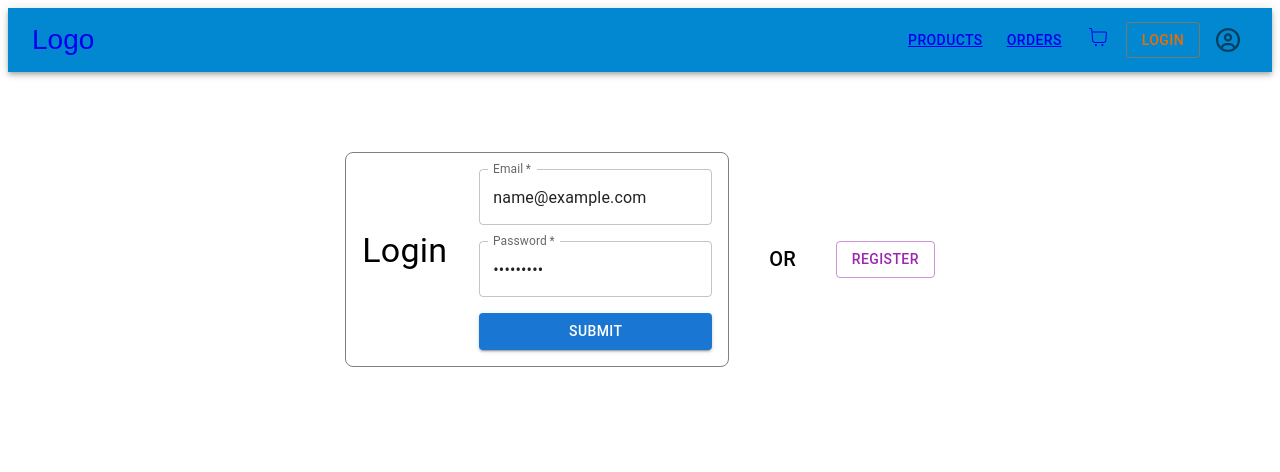
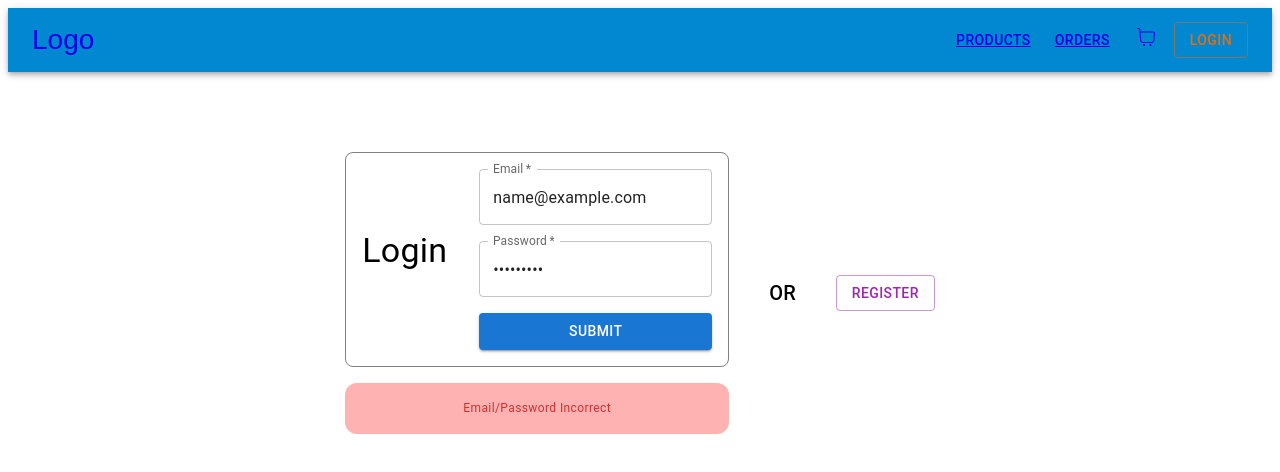
Before and after one commit to Sujan-1990/shopping-cart, a React (Vite) app: page /login in a window 1280 px wide. Both pictures are taken after typing "name@example.com", "Sample123" into the empty fields and a click on the button "SUBMIT". Shown: the top 472 px of the page. Built offline with nearby package versions, Linux system fonts and the light colour scheme; data requests are answered from the project's data file.

Commit message:
login logout user implemented

```diff
--- a/data/data.json
+++ b/data/data.json
@@ -64,14 +64,7 @@
       "quantity": 0
     }
   ],
-	"cart": [
-		{
-			"id": "1736340225680",
-			"productId": "4",
-			"quantity": 2,
-			"productName": "Laptop 333"
-		}
-	],
+  "cart": [],
   "orders": [
     {
       "id": "1736340057663",
@@ -90,13 +83,37 @@
           "productName": "PC Dock"
         }
       ]
+    },
+    {
+      "id": "1736416227467",
+      "createdAt": "2025-01-09T09:50:27.467Z",
+      "items": [
+        {
+          "id": "1736340225680",
+          "productId": "4",
+          "quantity": 2,
+          "productName": "Laptop 333"
+        },
+        {
+          "id": "1736416219905",
+          "productId": "2",
+          "quantity": 1,
+          "productName": "Chair"
+        },
+        {
+          "id": "1736416221621",
+          "productId": "1",
+          "quantity": 1,
+          "productName": "Mouse"
+        }
+      ]
     }
   ],
   "users": [
     {
       "id": "810a",
       "name": "adam eve",
-			"email": "ae@mail",
+      "email": "ae@mail.com",
       "password": "asdf",
       "gender": "female",
       "dob": null
@@ -104,7 +121,7 @@
     {
       "id": "8f8e",
       "name": "adam eve",
-			"email": "ae@mail",
+      "email": "ae@mail.com",
       "password": "zsd",
       "gender": "male",
       "dob": "2025-01-01T00:00:00.000Z"
--- a/src/App.tsx
+++ b/src/App.tsx
@@ -7,34 +7,31 @@ import Home from "./components/Home";
 import Products from "./components/Products";
 import Login from "./components/Login";
 import Register from "./components/Register";
+import { useState } from "react";
+import { IUsers } from "./interfaces/users";
+import { useLocalStorage } from "./hooks/useLocalStorage";
 function App() {
+	const [loggedInUser] = useLocalStorage({}, "loggedInUser");
+	const [authData, setAuthData] = useState<IUsers | null>(loggedInUser || null);
+	// console.log(loggedInUser, "loggedInUser");
+
 	return (
 		<BrowserRouter>
 			<Routes>
-				<Route path="/" element={<AppLayout />}>
+				<Route
+					path="/"
+					element={<AppLayout authData={authData} setAuthData={setAuthData} />}
+				>
 					<Route index element={<Home />} />
 					<Route path="/products" element={<Products />} />
 					<Route path="/orders" element={<Orders />} />
 					<Route path="/cart" element={<Cart />} />
-					<Route path="/login" element={<Login />} />
+					<Route path="/login" element={<Login setAuthData={setAuthData} />} />
 					<Route path="/register" element={<Register />} />
 					<Route path="*" element={<PageNotFound />} />
 				</Route>
 			</Routes>
 		</BrowserRouter>
-		// <>
-		// 	<Header />
-		// 	<Stack
-		// 		direction="row"
-		// 		spacing={2}
-		// 		sx={{
-		// 			mx: 20,
-		// 			my: 10,
-		// 		}}
-		// 	>
-		// 		<ProcuctList />
-		// 	</Stack>
-		// </>
 	);
 }
 
--- a/src/components/AppLayout.tsx
+++ b/src/components/AppLayout.tsx
@@ -1,11 +1,18 @@
 import { Outlet } from "react-router-dom";
 import Header from "./Header";
 import { Box } from "@mui/material";
+import { IUsers } from "../interfaces/users";
 
-export default function AppLayout() {
+export default function AppLayout({
+	authData,
+	setAuthData,
+}: {
+	authData: IUsers | null;
+	setAuthData: React.Dispatch<React.SetStateAction<IUsers | null>>;
+}) {
 	return (
 		<>
-			<Header />
+			<Header authData={authData} setAuthData={setAuthData} />
 			<Box
 				sx={{
 					mx: { xs: 5, lg: 10 },
--- a/src/components/Header.tsx
+++ b/src/components/Header.tsx
@@ -11,16 +11,18 @@ import {
 import React from "react";
 import { CiShoppingCart } from "react-icons/ci";
 import { FaRegCircleUser } from "react-icons/fa6";
-import { NavLink } from "react-router-dom";
+import { NavLink, useNavigate } from "react-router-dom";
+import { IUsers } from "../interfaces/users";
 
-export default function Header() {
-	const [auth, setAuth] = React.useState(true);
+export default function Header({
+	authData,
+	setAuthData,
+}: {
+	authData: IUsers | null;
+	setAuthData: React.Dispatch<React.SetStateAction<IUsers | null>>;
+}) {
+	const navigate = useNavigate();
 	const [anchorEl, setAnchorEl] = React.useState<null | HTMLElement>(null);
-
-	// const handleChange = (event: React.ChangeEvent<HTMLInputElement>) => {
-	// 	setAuth(event.target.checked);
-	// };
-
 	const handleMenu = (event: React.MouseEvent<HTMLElement>) => {
 		setAnchorEl(event.currentTarget);
 	};
@@ -28,6 +30,14 @@ export default function Header() {
 	const handleClose = () => {
 		setAnchorEl(null);
 	};
+	function handleLogout() {
+		handleClose();
+		localStorage.clear();
+		setAuthData(null);
+		navigate("/login");
+
+		console.log("authData==" + authData);
+	}
 
 	return (
 		<>
@@ -57,17 +67,18 @@ export default function Header() {
 									<CiShoppingCart />
 								</NavLink>
 							</IconButton>
+							{!authData?.id ? (
 								<NavLink to="/login">
 									<Button variant="outlined" color="warning">
 										Login
 									</Button>
 								</NavLink>
-
+							) : (
 								<Box>
 									<IconButton onClick={handleMenu}>
 										<FaRegCircleUser />
 									</IconButton>
-								{auth && (
+
 									<Menu
 										id="menu-appbar"
 										anchorEl={anchorEl}
@@ -83,11 +94,11 @@ export default function Header() {
 										open={Boolean(anchorEl)}
 										onClose={handleClose}
 									>
-										<MenuItem>Profile</MenuItem>
-										<MenuItem>My account</MenuItem>
+										<MenuItem>{authData?.name}</MenuItem>
+										<MenuItem onClick={handleLogout}>Logout</MenuItem>
 									</Menu>
+								</Box>
 							)}
-							</Box>
 						</Stack>
 					</Toolbar>
 				</AppBar>
--- a/src/components/Login.tsx
+++ b/src/components/Login.tsx
@@ -1,7 +1,30 @@
 import { Box, Button, Stack, TextField, Typography } from "@mui/material";
-import { Link } from "react-router-dom";
+import { useState } from "react";
+import { Link, useNavigate } from "react-router-dom";
+import { useLocalStorage } from "../hooks/useLocalStorage";
 
-export default function Login() {
+export default function Login({ setAuthData }: { setAuthData: any }) {
+	const [email, setEmail] = useState("");
+	const [password, setPassword] = useState("");
+	const [errorUser, setErrorUser] = useState(false);
+	const [localStorage, setLocalStorage] = useLocalStorage({}, "loggedInUser");
+	const navigate = useNavigate();
+
+	async function handleLogin(e: any) {
+		e.preventDefault();
+		const response = await fetch(
+			`http://localhost:3001/users?email=${email}&password=${password}`
+		);
+		const user = await response.json();
+		if (user.length > 0) {
+			setLocalStorage(user[0]);
+			setAuthData(user[0]);
+			navigate("/");
+		} else {
+			setErrorUser(true);
+		}
+	}
+
 	return (
 		<Stack
 			direction="row"
@@ -9,6 +32,7 @@ export default function Login() {
 			alignItems="center"
 			justifyContent="center"
 		>
+			<Stack spacing={2}>
 				<Box
 					width={350}
 					sx={{
@@ -23,13 +47,15 @@ export default function Login() {
 					<Typography variant="h4" mb={2}>
 						Login
 					</Typography>
-				<form>
+					<form onSubmit={(e) => handleLogin(e)}>
 						<Stack spacing={2}>
 							<TextField
 								id="email"
 								label="Email"
 								variant="outlined"
 								type="email"
+								value={email}
+								onChange={(e) => setEmail(e.target.value)}
 								required
 							/>
 							<TextField
@@ -37,12 +63,32 @@ export default function Login() {
 								label="Password"
 								variant="outlined"
 								type="password"
+								value={password}
+								onChange={(e) => setPassword(e.target.value)}
 								required
 							/>
-						<Button variant="contained">Submit</Button>
+							<Button variant="contained" type="submit">
+								Submit
+							</Button>
 						</Stack>
 					</form>
 				</Box>
+				{errorUser && (
+					<Box
+						sx={{
+							padding: 2,
+							borderRadius: 3,
+							background: "rgba(255, 0, 0, 0.3)",
+							display: "flex",
+							justifyContent: "center",
+						}}
+					>
+						<Typography variant="caption" color="error">
+							Email/Password Incorrect
+						</Typography>
+					</Box>
+				)}
+			</Stack>
 			<Typography variant="h6">OR</Typography>
 			<Link to="/register">
 				<Button variant="outlined" color="secondary">
--- /dev/null
+++ b/src/hooks/useLocalStorage.ts
@@ -0,0 +1,17 @@
+import { useState, useEffect } from "react";
+
+export function useLocalStorage(initialState: any, key: string) {
+	const [value, setValue] = useState(function () {
+		const storedValue = localStorage.getItem(key);
+		return storedValue ? JSON.parse(storedValue) : initialState;
+	});
+
+	useEffect(
+		function () {
+			localStorage.setItem(key, JSON.stringify(value));
+		},
+		[value, key]
+	);
+
+	return [value, setValue];
+}
--- a/src/interfaces/users.ts
+++ b/src/interfaces/users.ts
@@ -1,4 +1,5 @@
 export interface IUsers {
+	id?: string;
 	name: string;
 	email: string;
 	password: string;
```
Lines whose indentation alone changed are shown as unchanged.
